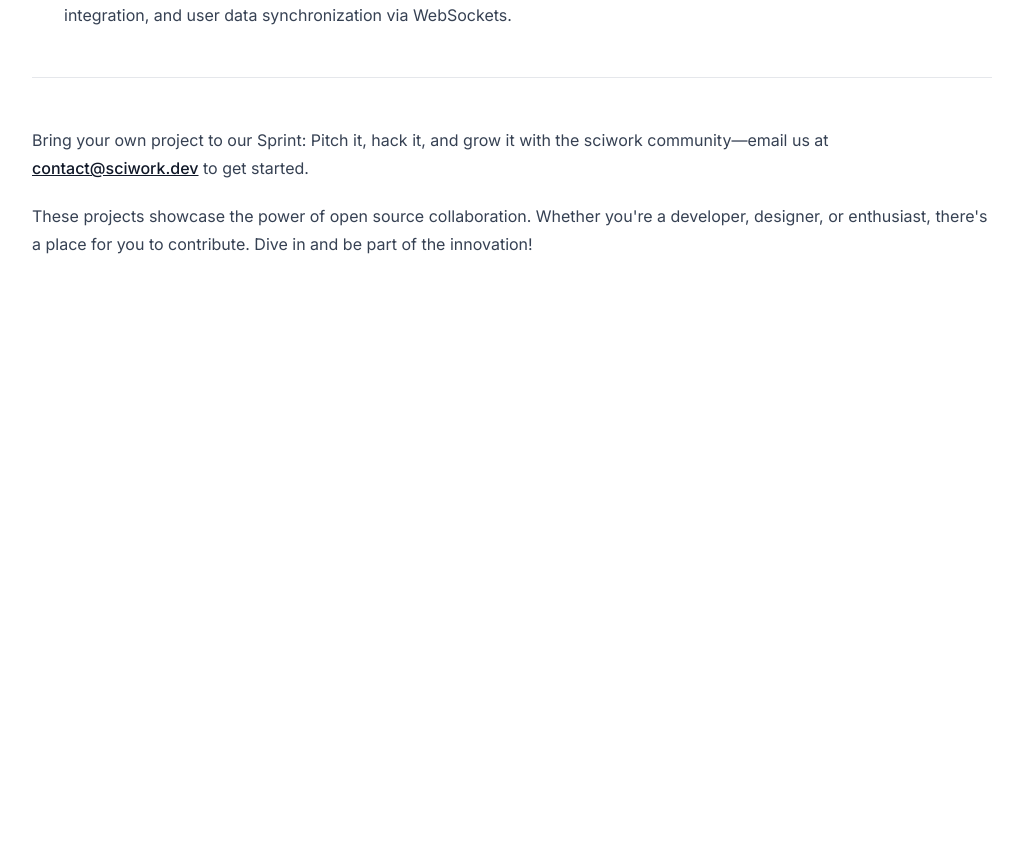
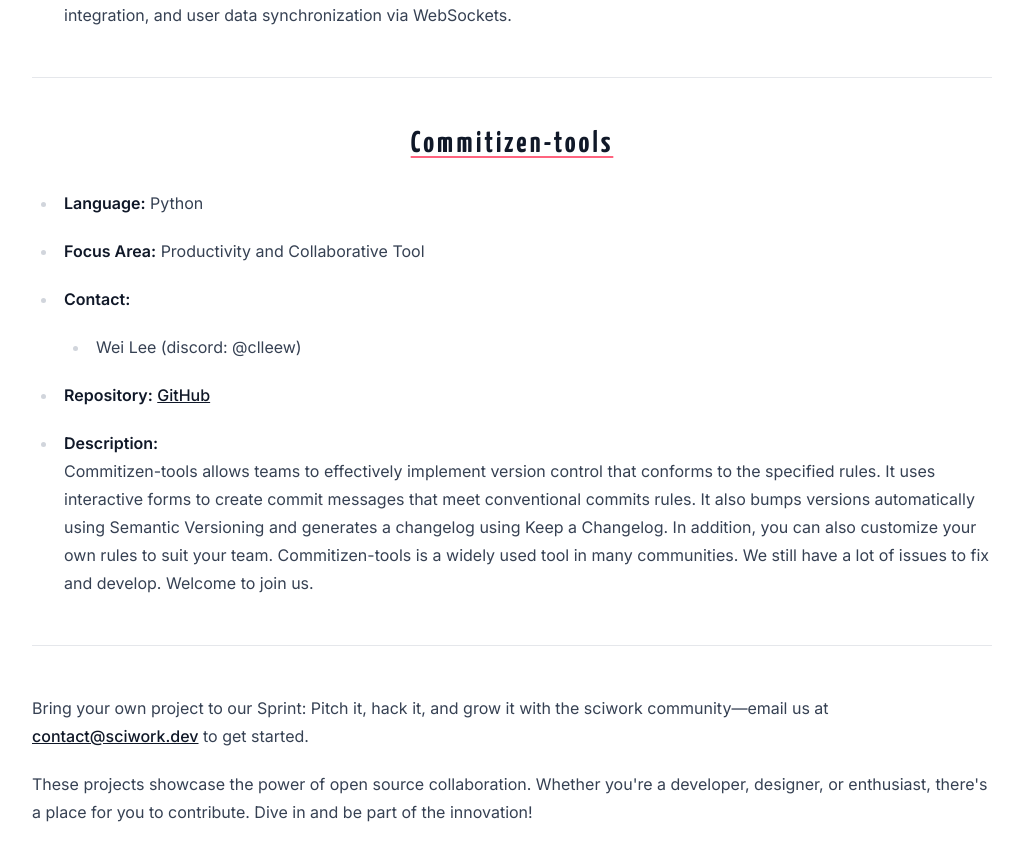
Before and after one commit to sciwork/swseminar2026, a Next.js app: page /projects in a window 1280 px wide. Shown: the part 2760-3620 px from the top of the page, without its empty margins (128-1151 px from the left). Before the commit the page ends 3146 px from the top, so only its background shows below. Built offline with nearby package versions, Linux system fonts and the light colour scheme.

Commit message:
Add commitizen tools to project list

```diff
--- a/contents/projects.mdx
+++ b/contents/projects.mdx
@@ -65,6 +65,21 @@
 
 ---
 
+<a name="commitizen-tools"></a>
+# **Commitizen-tools**
+
+- **Language:** Python
+- **Focus Area:** Productivity and Collaborative Tool
+- **Contact:**
+  - Wei Lee (discord: @clleew)
+- **Repository:** [GitHub](https://github.com/commitizen-tools/commitizen)
+
+- **Description:**
+Commitizen-tools allows teams to effectively implement version control that conforms to the specified rules. It uses interactive forms to create commit messages that meet conventional commits rules. It also bumps versions automatically using Semantic Versioning and generates a changelog using Keep a Changelog.
+In addition, you can also customize your own rules to suit your team. Commitizen-tools is a widely used tool in many communities. We still have a lot of issues to fix and develop. Welcome to join us.
+
+---
+
 Bring your own project to our Sprint: Pitch it, hack it, and grow it with the sciwork community—email us at [contact@sciwork.dev](mailto:contact@sciwork.dev) to get started.
 
 These projects showcase the power of open source collaboration. Whether you're a developer,
```
